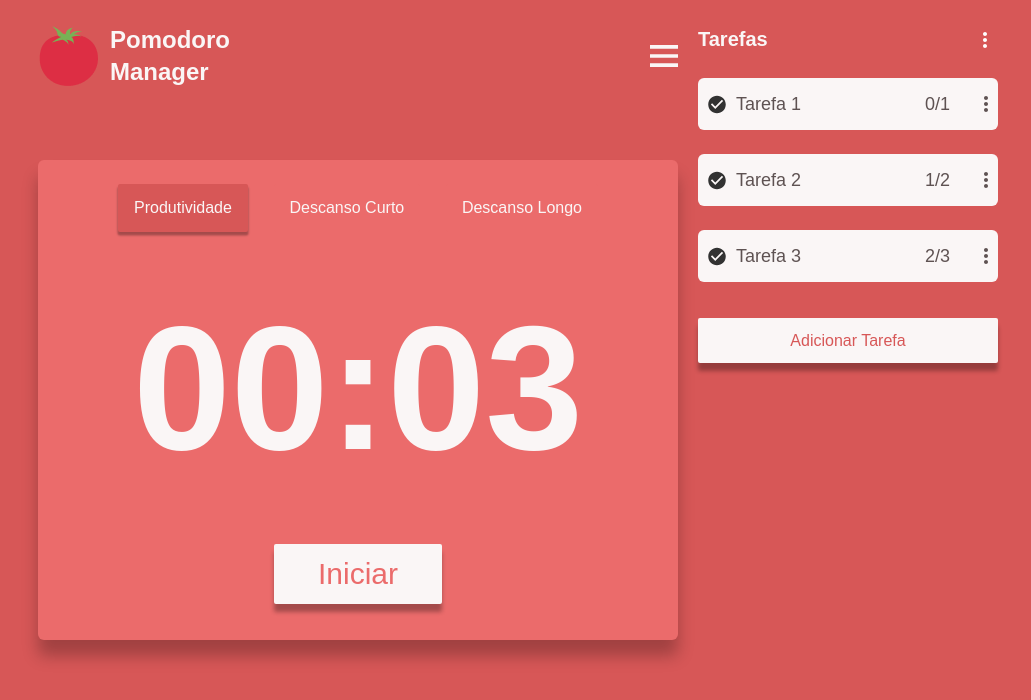
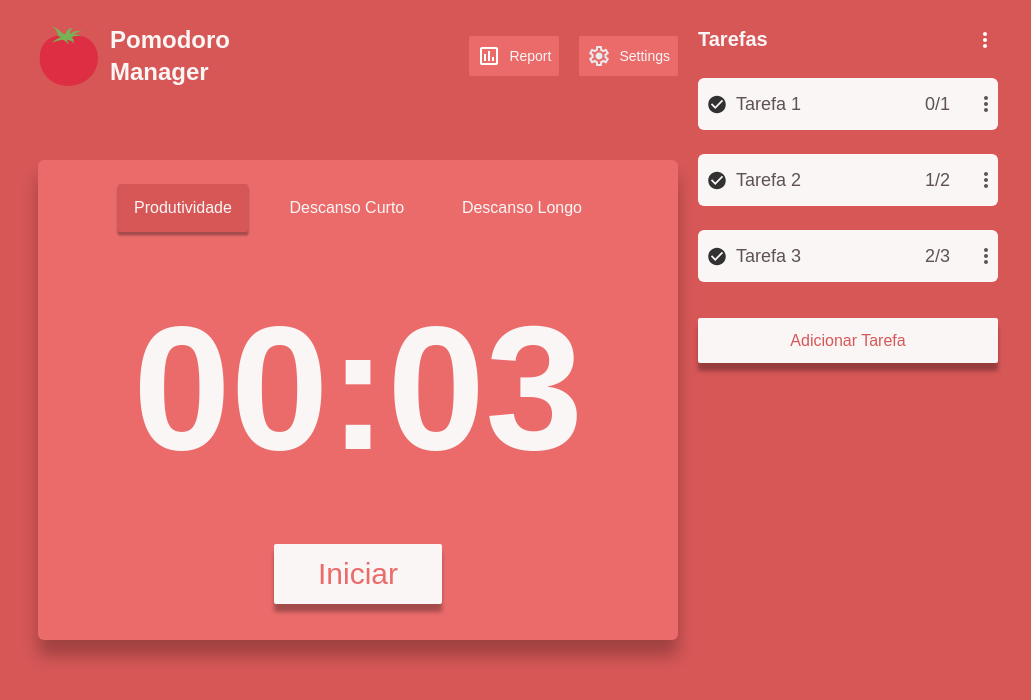
Before and after one commit to Erick-P-Calauro/pomodoro_manager, a React (Create React App) app: page / in a window 1280 px wide. Shown: the top 700 px of the page, without its empty margins (122-1153 px from the left). Built offline with nearby package versions, Linux system fonts and the light colour scheme.

Commit message:
Header design changes & add transition delay to theme changes

```diff
--- /dev/null
+++ b/src/ui/components/Header/ButtonHeader.tsx
@@ -0,0 +1,14 @@
+import React from "react"
+
+export const ButtonHeader = ({children, style = {}}) => {
+    return (
+        <button className="
+            flex items-center justify-center gap-2 rounded-sm p-2
+            hover:brightness-105 ease-in-out duration-200"
+            style={style}
+            >
+
+            {children}
+        </button>
+    )
+}
--- a/src/ui/components/Header/Header.tsx
+++ b/src/ui/components/Header/Header.tsx
@@ -1,18 +1,37 @@
-import React from "react";
+import React, { useContext } from "react";
 import { HeadlineLarge } from "../Typography/HeadlineLarge.tsx";
+import { ThemeContext } from "../../logic/contexts/useThemeContext.tsx";
+import { ButtonHeader } from "./ButtonHeader.tsx";
+import { BodyExtraSmall } from "../Typography/BodyExtraSmall.tsx";
 
 function Header() {
+
+    const { colors } = useContext(ThemeContext);
 
     return (
         <div className="flex items-center justify-between py-6">
             <div className="flex items-center gap-3">
-                <img className="w-[6=0px] h-[60px]" src="/assets/pomodoro.png" alt="pomodoro icon"></img>
+                <img className="w-[60px] h-[60px]" src="/assets/pomodoro.png" alt="pomodoro icon"></img>
                 <HeadlineLarge text="Pomodoro Manager" style={{color: "var(--normal)", maxWidth: "155px"}}/>
             </div>
 
-            <button>
-                <img src="/assets/menu.svg" alt="menu icon"></img>
-            </button>
+            <div className="flex items-center gap-5">
+                <ButtonHeader style={{backgroundColor: colors.main}}>
+                    <img src="/assets/insert_chart.svg" alt="report icon" />
+
+                    <div className="items-center sm-mobile:hidden lg-mobile:flex">
+                        <BodyExtraSmall text="Report" style={{color: "var(--normal)"}} />
+                    </div>
+                </ButtonHeader>
+
+                <ButtonHeader style={{backgroundColor: colors.main}}>
+                    <img src="/assets/settings.svg" alt="general settings icon" />
+
+                    <div className="items-center sm-mobile:hidden lg-mobile:flex">
+                        <BodyExtraSmall text="Settings" style={{color: ("var(--normal")}} />
+                    </div>
+                </ButtonHeader>
+            </div>
         </div>
     );
 }
--- a/src/ui/components/Timer/TimerBox.tsx
+++ b/src/ui/components/Timer/TimerBox.tsx
@@ -3,7 +3,7 @@ import React from "react"
 export const TimerBox = ({children, style}) => {
     return (
         <div className="px-4 pt-4 pb-7 rounded-md space-y-4 w-full flex flex-col items-center shadow-tinyBoxShadow
-            lg-mobile:px-20 lg-mobile:pt-6 lg-mobile:pb-9 desktop:space-y-6"
+            lg-mobile:px-20 lg-mobile:pt-6 lg-mobile:pb-9 desktop:space-y-6 ease-in-out duration-200"
             style={style}>
            {children}
         </div>
--- a/src/ui/components/Timer/TimerStateButton.tsx
+++ b/src/ui/components/Timer/TimerStateButton.tsx
@@ -10,7 +10,7 @@ export const TimerStateButton = ({ text, context } : { text : string, context: T
 
     return (
         <button id={"change"+text} onClick={() => changeThemeState(text)}
-            className="rounded-sm px-3 py-1.5 flex lg-mobile:px-4 lg-mobile:py-3"
+            className="rounded-sm px-3 py-1.5 flex lg-mobile:px-4 lg-mobile:py-3 ease-in-out duration-200"
             style={{
                 backgroundColor: key === text ? secondary : main,
                 boxShadow: key === text ? "var(--mdBoxShadow)" : ""}}>
--- a/src/ui/templates/App.jsx
+++ b/src/ui/templates/App.jsx
@@ -9,7 +9,7 @@ function App() {
   const { colors } = useContext(ThemeContext);
 
   return (
-    <div className="w-full h-full flex justify-center" style={{backgroundColor: colors.secondary}}>
+    <div className="w-full h-full flex justify-center ease-in-out duration-200" style={{backgroundColor: colors.secondary}}>
       <div className="
           sm-mobile:max-w-[375px]
           lg-mobile:max-w-[715px]
```
